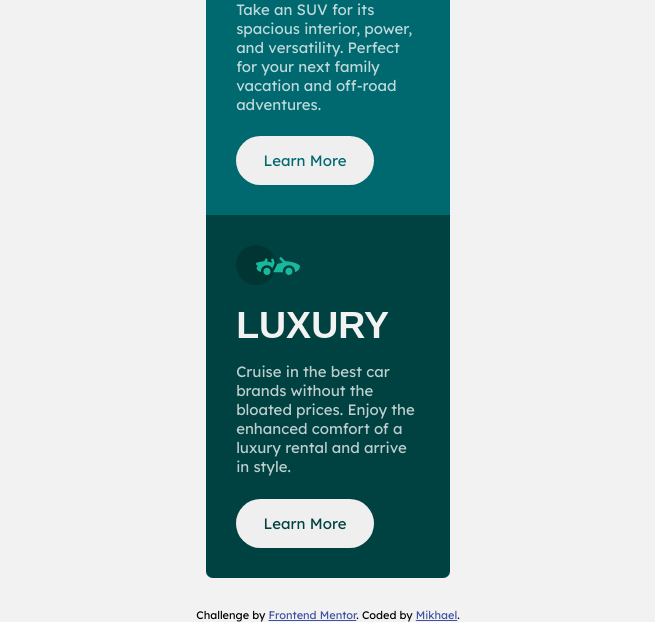
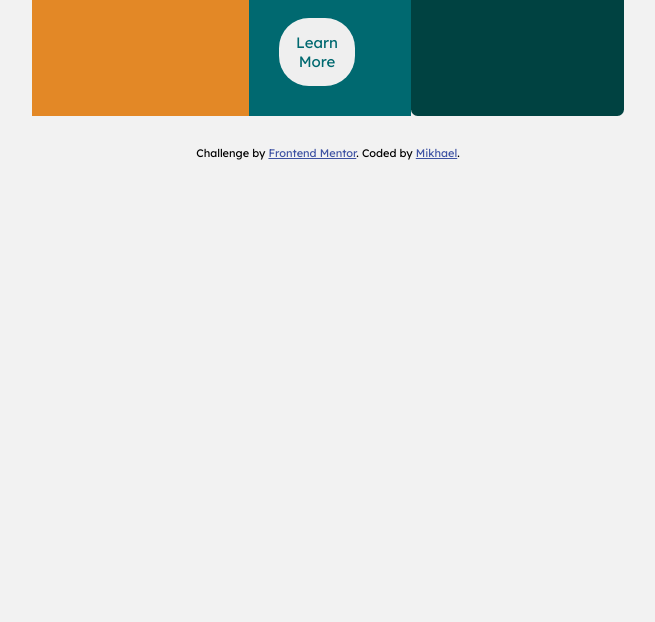
Before and after one commit to mikhael7/3-column-preview-card-component, a plain HTML site: page index.html in a window 1280 px wide. Shown: the part 510-1132 px from the top of the page, without its empty margins (312-967 px from the left). After the commit the page ends 800 px from the top, so only its background shows below. Drawn offline with Linux system fonts and the light colour scheme; a web font is replaced by a local one.

Commit message:
initial desktop

```diff
--- a/style.css
+++ b/style.css
@@ -136,3 +136,10 @@ main>section>div.card-container>div.card-luxury {
 main>section>div.card-container>div.card-luxury>button {
     color: var(--color-very-dark-cyan);
 }
+
+@media screen and (min-width: 996px) {
+    main>section>div.card-container {
+        flex-direction: row;
+        justify-content: center;
+    }
+}
```
